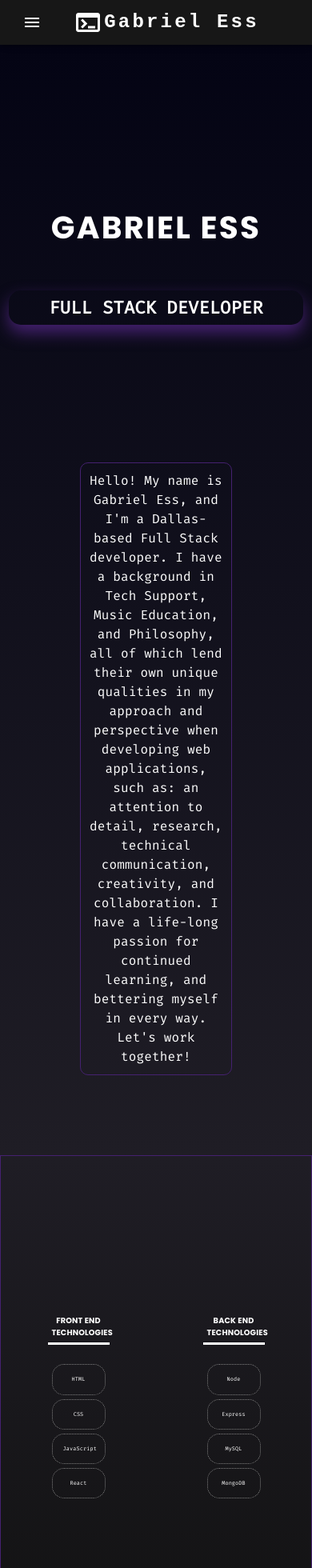
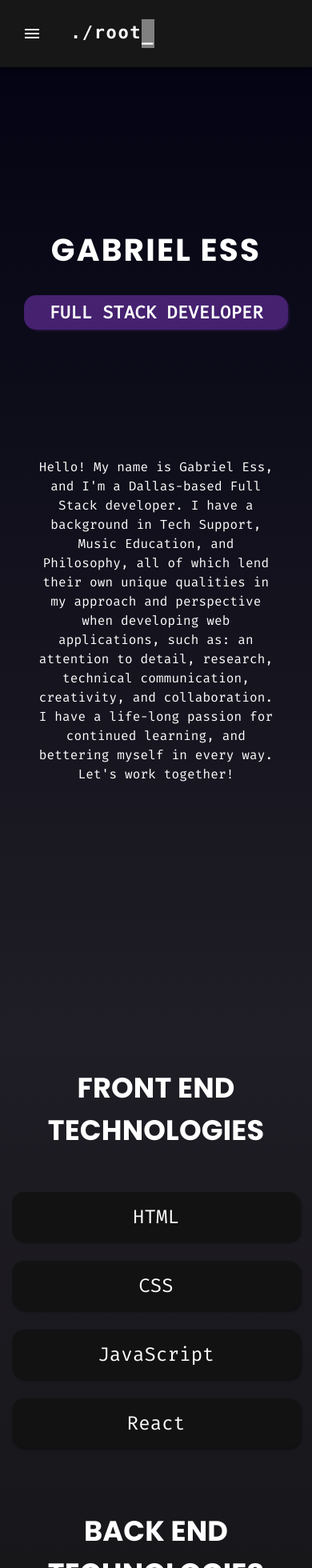
Before and after one commit to gabess3/Portfolio, a React (Create React App) app: page / in a window 390 px wide. Shown: the top 1960 px of the page at 80% size. Built offline with nearby package versions, Linux system fonts and the light colour scheme.

Commit message:
updated css to make it responsive and improved styling of tech stack section.

```diff
--- a/src/app/App.css
+++ b/src/app/App.css
@@ -13,45 +13,48 @@
 }
 
 .container {
-  display: flex;
-  flex-flow: column wrap;
-  align-content: space-around;
-  align-items: center;
+  padding-left: 15px;
+  padding-right: 15px;
+  padding-bottom: 150px;
+  padding-top: 100px;
 }
 
 .about h1 {
+  margin-top: 0;
   font-size: 10vw;
-  margin-top: 200px;
   animation: fadeIn 3s;
-  font-family: "Poppins";
+  font-family: 'Poppins';
   letter-spacing: 2.2px;
 }
 
 
 .about h3 {
-  box-shadow: 0 10px 20px rgb(69, 33, 112);
+  box-shadow: rgba(69, 33, 112, 0.4) 1.95px 1.95px 2.6px;
   background-color: transparent;
+  background: rgb(69, 33, 112);
   border-radius: 15px;
   animation: fadeIn 3s;
   animation-delay: 1s;
   animation-fill-mode: both;
   font-size: 22px;
-  font-family: "FiraMono";
-  padding-left: 50px;
-  padding-right: 50px;
+  font-family: 'FiraMono';
+  padding-left: 15px;
+  padding-right: 15px;
   padding-top: 5px;
   padding-bottom: 5px;
+  width: 100%;
+  max-width: 370px;
+  margin: auto;
 }
 
 .aboutMe {
   animation: fadeIn 3s;
   animation-delay: 2s;
   animation-fill-mode: both;
-  font-size: 100%;
-  font-family: "FiraMono";
-  border:1px solid rgb(69, 33, 112);
+  font-family: 'FiraMono';
   word-break: keep-all;
-  margin: 100px;
+  max-width: 800px;
+  margin: auto;
   margin-top: 150px;
   padding: 10px;
   border-radius: 10px;
@@ -96,120 +99,45 @@
   background-color: #222;
   min-height: 75vh;
   background-image: linear-gradient(180deg, #1f1d25, #121212);
-  border:1px solid rgb(69, 33, 112);
 }
 
 
-.frontEnd {
+.techStack {
   display: flex;
   flex-flow: column;
   justify-content: center;
-  width: 25%;
   padding: 10px;
   border-radius: 10px;
+  max-width: 400px;
 }
 
-.frontEnd h2 {
+.techStack h2 {
   text-align: center;
   padding: 5px;
-  border-bottom: 3px solid white;
   word-wrap: normal;
   font-family: "Poppins";
-  font-size: 2.5vw;
+  font-size: 2.2rem;
 }
 
-.frontEnd li {
+.techStack li {
   text-align: center;
   list-style: none;
   padding: 13px;
   border-radius: 15px;
-  word-wrap:normal;
-  border: 1px dotted grey;
+  word-wrap: normal;
   margin: 5px;
-  font-family: "FiraMono";
-  font-size: 1.75vw;
+  font-family: 'FiraMono';
+  font-size: 1.5rem;
+  background: #121212;
+  margin-bottom: 1.5rem;
+  cursor: pointer;
+  box-shadow: rgba(0, 0, 0, 0.4) 1.95px 1.95px 2.6px;
 }
 
-.frontEnd li:hover {
-  box-shadow: 0 0 75px rgb(205, 110, 205);
+.tech li:hover {
+  background: #242424;
   transition: ease-in-out 0.5s;
-  color: lightgreen
-}
-
-
-.backEnd {
-  display: flex;
-  flex-flow: column;
-  justify-content: center;
-  width: 25%;
-  padding: 10px;
-  border-radius: 10px;
-}
-
-.backEnd h2 {
-  text-align: center;
-  padding: 5px;
-  border-bottom: 3px solid white;
-  word-wrap: normal;
-  font-family: "Poppins";
-  font-size: 2.5vw;
-}
-
-.backEnd li {
-  text-align: center;
-  list-style: none;
-  padding: 13px;
-  margin: 5px;
-  border-radius: 15px;
-  word-wrap: break-word;
-  border: 1px dotted grey;
-  font-family: "FiraMono";
-  font-size: 1.75vw;
-}
-
-.backEnd li:hover {
-  box-shadow: 0 0 75px rgb(205, 110, 205);
-  transition: ease-in-out 0.4s;
-
-  color: lightgreen
-}
-
-
-
-.icons {
-  display: flex;
-  flex-direction: row wrap;
-  justify-content: space-evenly;
-  justify-items: center;
-  margin-top: 40px;
-  border-radius: 10px;
-}
-
-.icons img {
-  margin: 4px;
-  border-radius: 15px;
-  box-shadow: 5px 5px 5px black;
-}
-
-.icons img:hover {
-  transition: ease-in-out 0.5s;
-  box-shadow: 0 0 100px rgb(205, 110, 205);
-  scale: 1.7;
-  animation: pulse 4s infinite linear;
-}
-
-@keyframes pulse {
-  0% {
-		box-shadow: 0 0 50px rgba(205, 110, 205);
-	}
-
-	50% {
-		box-shadow: 0 0 60px rgba(158, 32, 158);
-	}
-
-	100% {
-		box-shadow: 0 0 50px rgba(205, 110, 205);
-	}
+  color: lightgreen;
 }
 
 
@@ -248,10 +176,6 @@
   transition: ease-in-out 0.5s;
   background-color: rgb(69, 33, 112);
 
-}
-
-.fish {
-  scale: 0.4;
 }
 
 /* Contact Stylings */
--- a/src/components/navigation.jsx
+++ b/src/components/navigation.jsx
@@ -129,27 +129,25 @@ function Header() {
                 </MenuItem>
               ))}
             </Menu>
-          </Box>
-          <Terminal
-            sx={{ display: { xs: "flex", md: "none" }, mr: 1, scale: 1.5 }}
-          />
             <Typography
-            variant="h5"
               noWrap
               component="a"
+              href="/Portfolio"
               sx={{
-              mr: 2,
+                m: 1,
+                p: 2,
                 display: { xs: "flex", md: "none" },
-              flexGrow: 1,
-              fontFamily: "monospace",
-              fontWeight: 700,
-              letterSpacing: ".2rem",
+                fontFamily: "Monaco",
+                fontWeight: 600,
+                fontSize: 22,
+                letterSpacing: ".1rem",
                 color: "inherit",
                 textDecoration: "none",
               }}
             >
-            Gabriel Ess
+              ./root<span className="terminal">_</span>
             </Typography>
+          </Box>
           <Box
             sx={{
               flexGrow: 1,
--- a/src/components/techStack.jsx
+++ b/src/components/techStack.jsx
@@ -1,11 +1,3 @@
-import JavascriptIcon from "../images/javascript.jpg";
-import HtmlIcon from "../images/html5.jpg";
-import CssIcon from "../images/css3.png";
-import reactIcon from "../images/react.jpg";
-import nodeIcon from "../images/nodejs.jpg";
-import mysqlIcon from "../images/mysql.jpg";
-import mongodbIcon from "../images/mongodb.jpg";
-import expressIcon from "../images/express-js-icon.png";
 import FadeInSection from "./fadeIn";
 
 export default function TechStack() {
@@ -16,8 +8,7 @@ export default function TechStack() {
   return (
     <>
       <div className="tech">
-
-        <div className="frontEnd">
+        <div className="techStack">
           <FadeInSection>
             <h2>FRONT END TECHNOLOGIES</h2>
           </FadeInSection>
@@ -30,7 +21,7 @@ export default function TechStack() {
           </FadeInSection>
         </div>
 
-        <div className="backEnd">
+        <div className="techStack">
           <FadeInSection>
             <h2>BACK END TECHNOLOGIES</h2>
           </FadeInSection>
@@ -43,7 +34,7 @@ export default function TechStack() {
           </FadeInSection>
         </div>
       </div>
-      <FadeInSection>
+      {/* <FadeInSection>
         <div className="icons">
           <img src={HtmlIcon} alt="html icon" width="40px" height="40px"></img>
           <img src={CssIcon} alt="css icon" width="40px" height="40px"></img>
@@ -81,7 +72,7 @@ export default function TechStack() {
             height="40px"
           ></img>
         </div>
-      </FadeInSection>
+      </FadeInSection> */}
     </>
   );
 }
```
Lines whose indentation alone changed are shown as unchanged.
